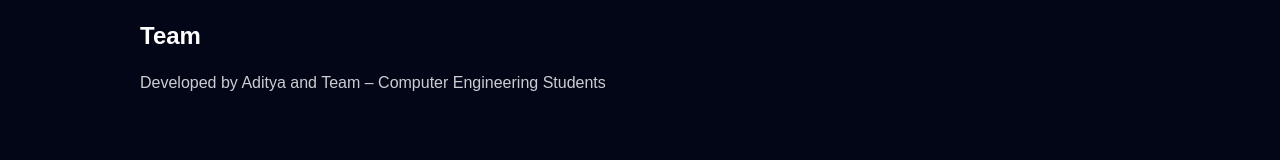
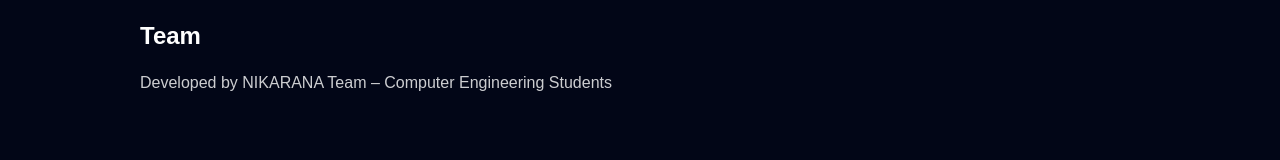
Before and after one commit to Lord-Aditya-01/SafeDrain, a React (Vite) app: page / in a window 1280 px wide. Shown: the part 1580-1740 px from the top of the page. Built offline with nearby package versions, Linux system fonts and the light colour scheme; no server answers.

Commit message:
central dashboard

```diff
--- a/src/App.jsx
+++ b/src/App.jsx
@@ -21,22 +21,20 @@
 
       <Routes>
 
-        {/* Worker Routes */}
         <Route path="/" element={<HomePage />} />
+
+        <Route path="/worker-login" element={<WorkerLogin />} />
+        <Route path="/worker" element={<WorkerPage />} />
         <Route path="/signup" element={<WorkerSignup />} />
-        <Route path="/worker" element={<WorkerLogin />} />
 
-        {/* Supervisor Login */}
         <Route path="/supervisor-login" element={<SupervisorLogin />} />
-        {/* Supervisor Layout + Nested Routes */}
+
         <Route path="/supervisor" element={<SupervisorLayout />}>
-          {/* Default redirect */}
           <Route index element={<Navigate to="dashboard" />} />
           <Route path="dashboard" element={<SupervisorDashboard />} />
           <Route path="workers" element={<SupervisorWorkers />} />
           <Route path="alerts" element={<SupervisorAlerts />} />
         </Route>
-
 
       </Routes>
     </BrowserRouter>
--- a/src/pages/HomePage.jsx
+++ b/src/pages/HomePage.jsx
@@ -28,7 +28,7 @@
 
         <div style={{ marginTop: "25px" }}>
           <button
-            onClick={() => navigate("/worker")}
+            onClick={() => navigate("/worker-login")}
             style={btnStyle}
           >
             Worker Login
@@ -99,7 +99,7 @@
 
         <Section
           title="Team"
-          text="Developed by Aditya and Team – Computer Engineering Students"
+          text="Developed by NIKARANA Team – Computer Engineering Students"
         />
 
       </div>
```
